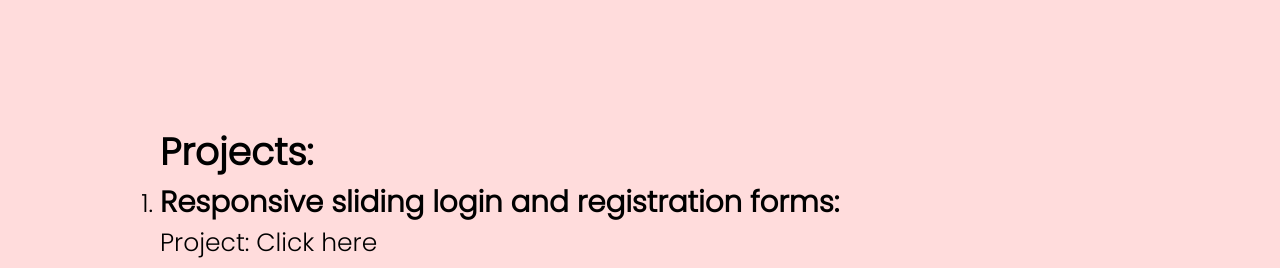
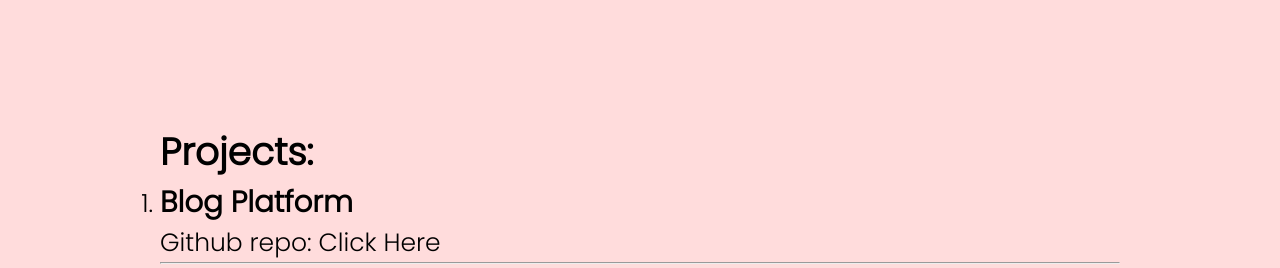
Before and after one commit to Aayushkanjani/Personal-Porftolio, a plain HTML site: page index.html in a window 1280 px wide. Shown: the part 668-936 px from the top of the page. Drawn offline with Linux system fonts and the light colour scheme; a web font is replaced by a local one.

Commit message:
Update index.html

```diff
--- a/index.html
+++ b/index.html
@@ -56,6 +56,8 @@
       <section id="projects">
         <h1>Projects: </h1>
         <ol>
+          <li><h3>Blog Platform</h3></li>
+          Github repo: <a href="https://github.com/Aayushkanjani/Blog-page.git" target="_blank">Click Here</a><hr>
           <li><h3>Responsive sliding login and registration forms:</h3></li>
           Project: <a href="https://aayushkanjani.github.io/Login-Page/" target="_blank">Click here</a> <br>
           Github repo: <a href="https://github.com/Aayushkanjani/Login-Page.git" target="_blank">Click Here</a><hr>
```
